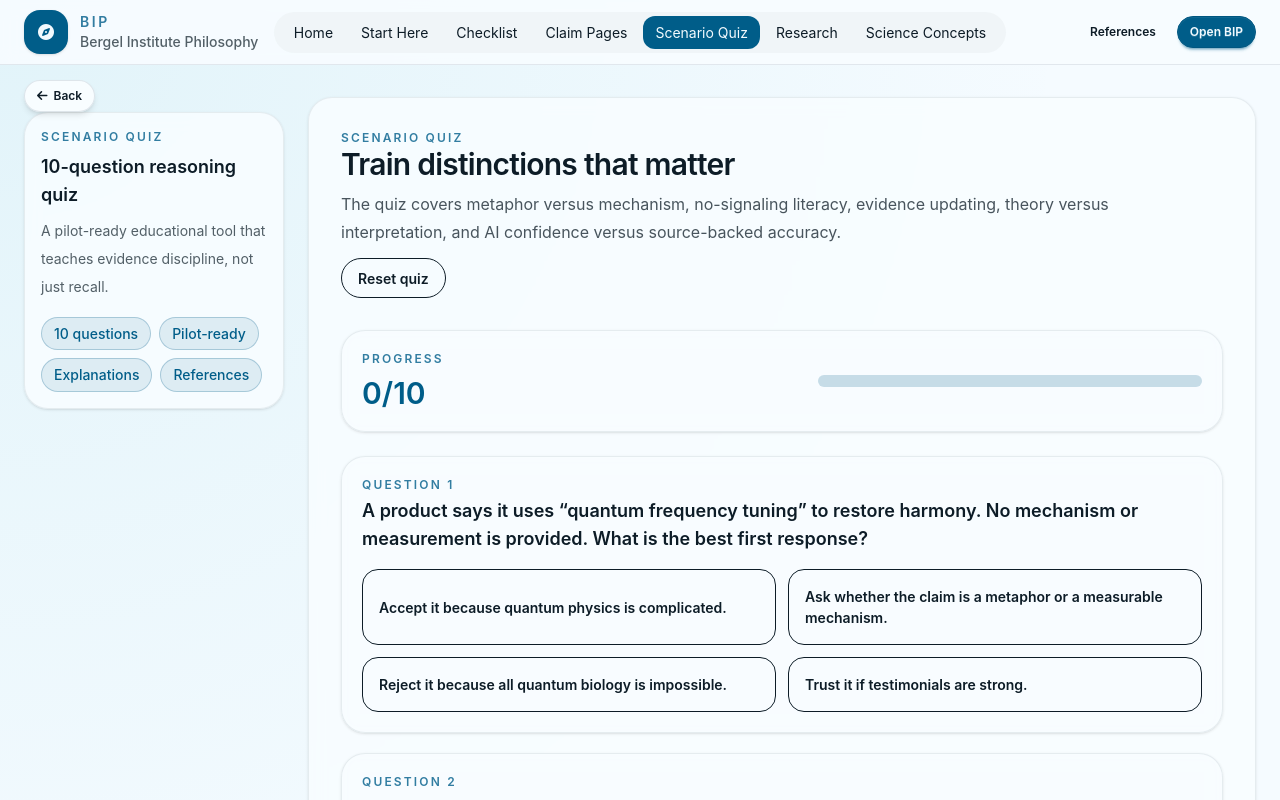
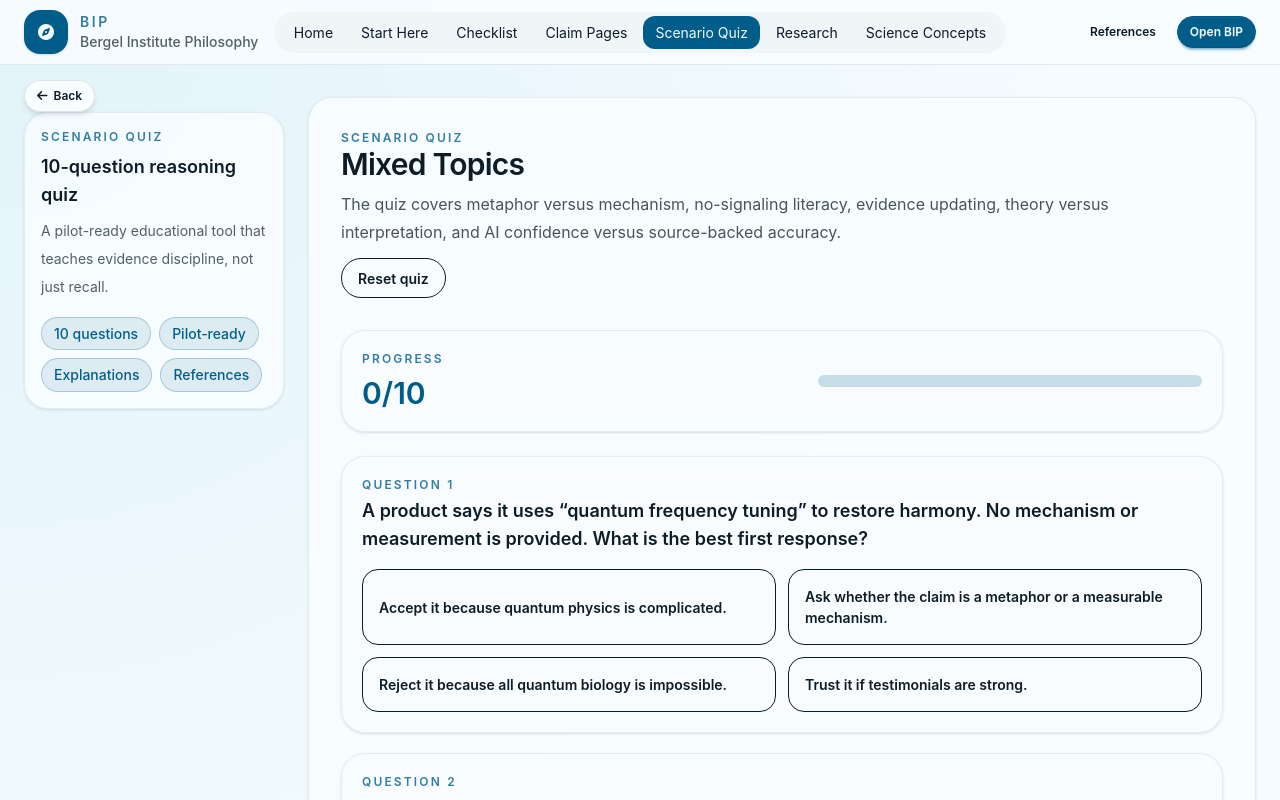
Before and after one commit to yashineonline/bip, a Vue app: page /#/quiz in a window 1280 px wide. Shown: the top 800 px of the page. Built offline with nearby package versions, Linux system fonts and the light colour scheme; a small style sheet from the web is missing.

Commit message:
Update quiz title from 'Train distinctions that matter' to 'Mixed Topics'

```diff
--- a/src/pages/QuizPage.vue
+++ b/src/pages/QuizPage.vue
@@ -7,7 +7,7 @@
   >
     <PageHero
       kicker="Scenario Quiz"
-      title="Train distinctions that matter"
+      title="Mixed Topics"
       subtitle="The quiz covers metaphor versus mechanism, no-signaling literacy, evidence updating, theory versus interpretation, and AI confidence versus source-backed accuracy."
     >
       <template #actions>
```
